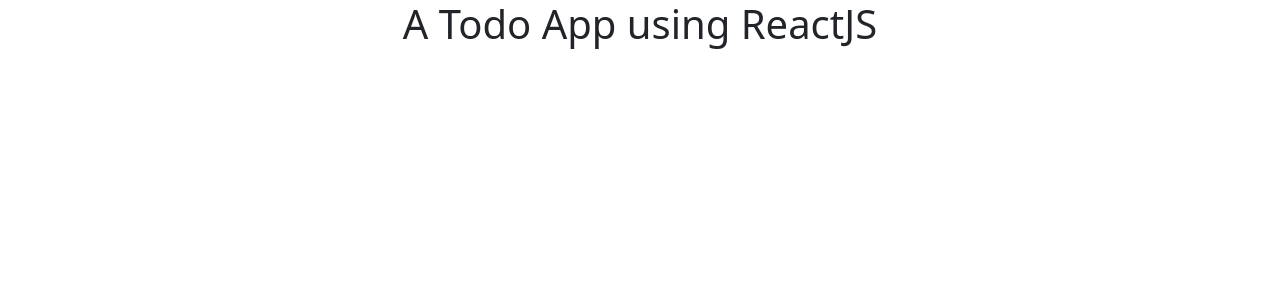
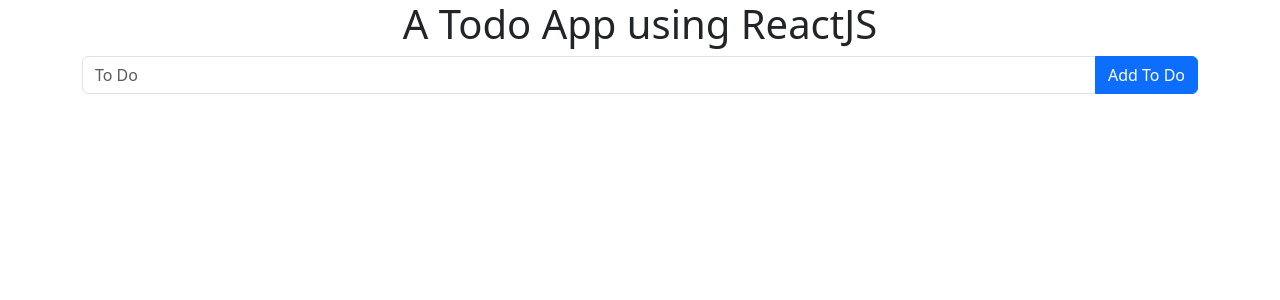
Before and after one commit to Mukeshdiksha2018/React-Todo-App, a React (Create React App) app: page / in a window 1280 px wide. Shown: the top 300 px of the page. Built offline with nearby package versions, Linux system fonts and the light colour scheme.

Commit message:
Added a input form group that can accept input

```diff
--- a/src/App.js
+++ b/src/App.js
@@ -1,10 +1,12 @@
 import React, { Component } from 'react'
+import Addtodo from './Components/Addtodo';
 
 class App extends Component {
   render() {
     return (
       <div className='container'>
         <h1 className='text-center'>A Todo App using ReactJS</h1>
+        <Addtodo/>
       </div>
     );
   }
--- /dev/null
+++ b/src/Components/Addtodo.js
@@ -0,0 +1,21 @@
+import React, { Component } from 'react'
+
+class Addtodo extends Component {
+
+
+    render() {
+        return (
+            <div>
+                <form>
+                    <div className="input-group mb-3">
+                    <input onChange={this.mytodo} type="text" className="form-control" placeholder="To Do" aria-label="Recipient's username" aria-describedby="basic-addon2"/>
+                    <button type="submit" className="btn btn-primary">Add To Do</button>
+                    </div>
+                </form>
+            </div>
+        );
+    }
+}
+
+
+export default Addtodo;
```
